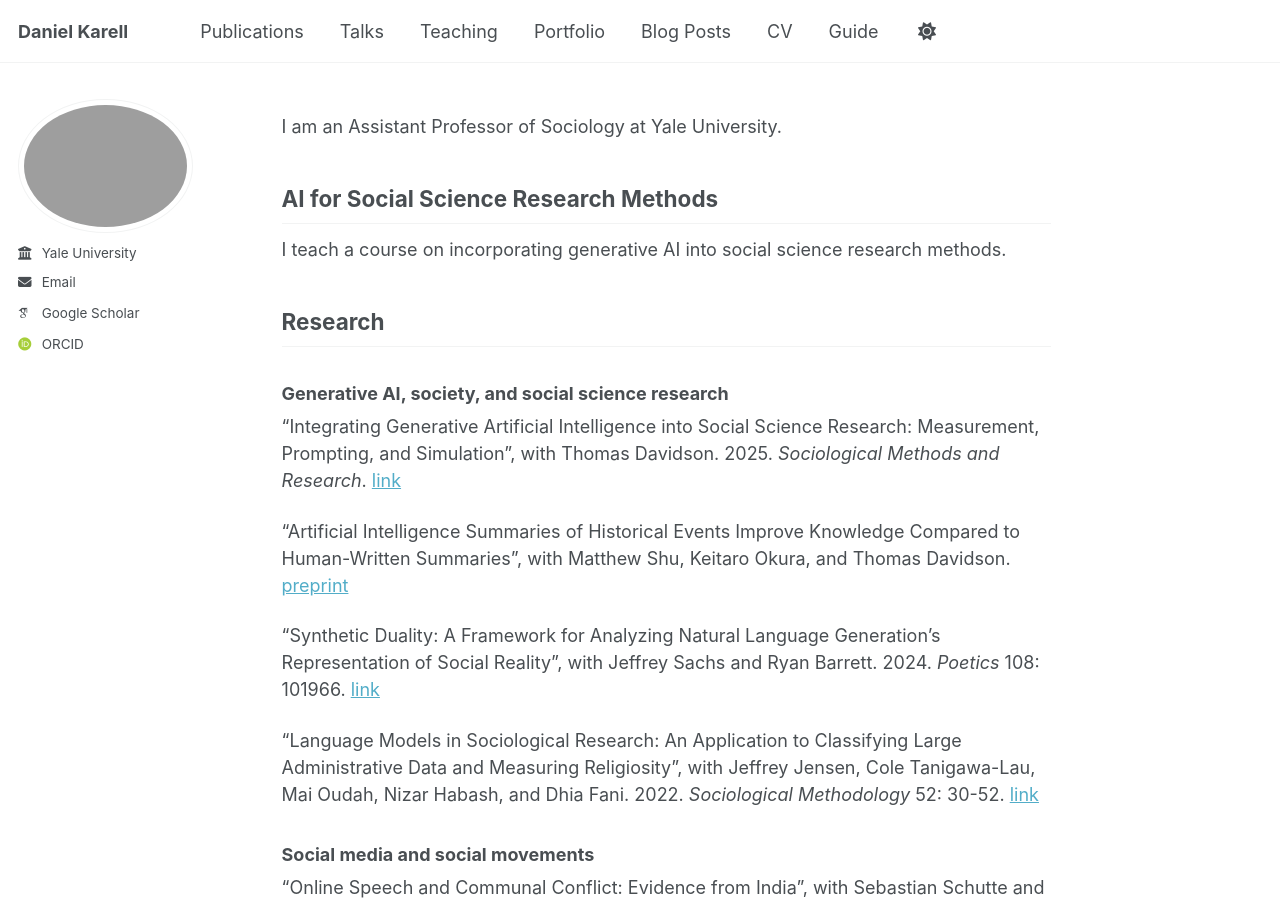
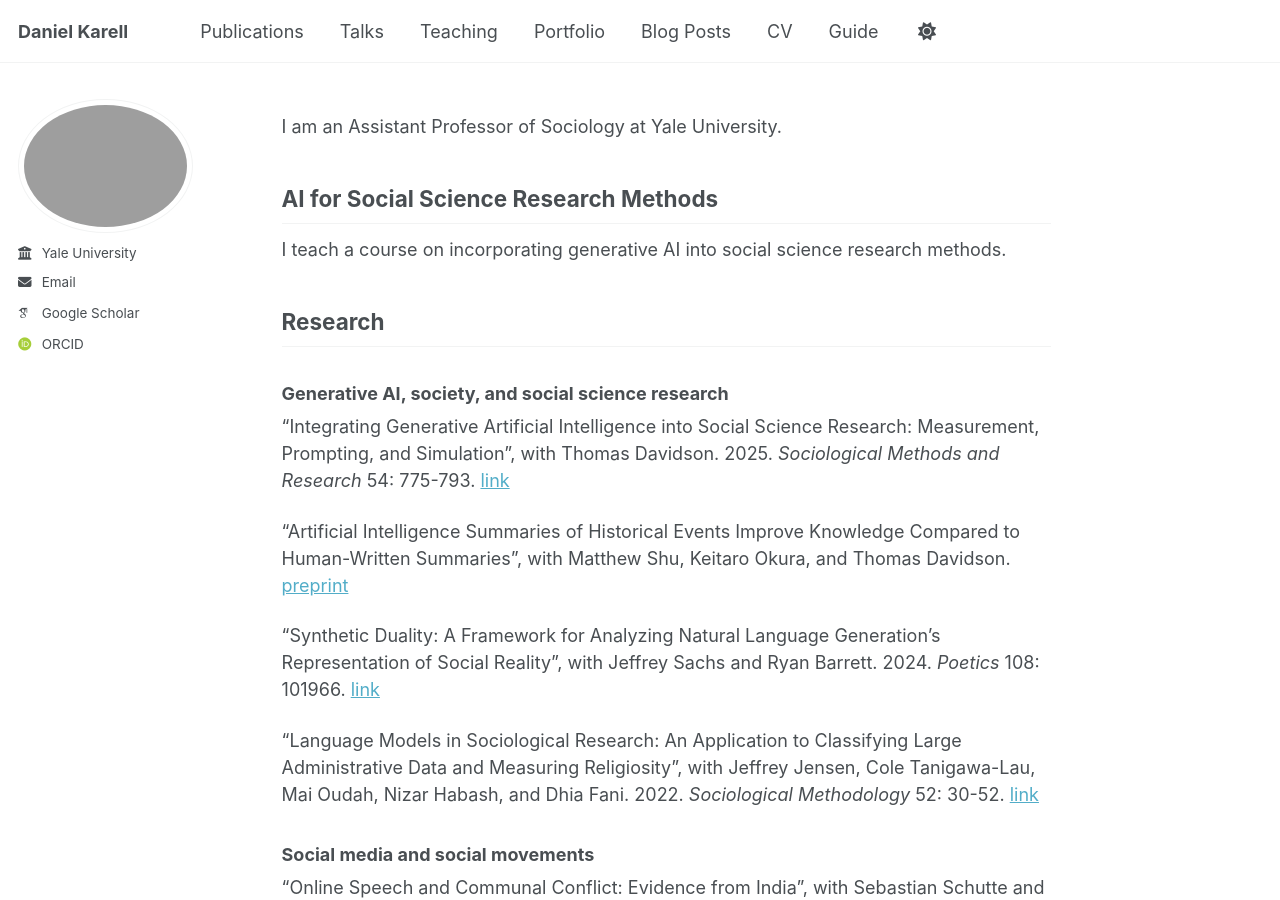
Before and after one commit to dkarell/dkarell.github.io, a Jekyll site: the page built from _pages/about.md, in a window 1280 px wide and 900 px high. Built offline with Jekyll 4.4.1, drawn with Linux system fonts in a browser that asks for light colours; some web fonts are replaced; a script that is not in the unit is left out.

Commit message:
Update about.md

```diff
--- a/_pages/about.md
+++ b/_pages/about.md
@@ -17,7 +17,7 @@ I teach a course on incorporating generative AI into social science research met
 
 ### Generative AI, society, and social science research
 
-“Integrating Generative Artificial Intelligence into Social Science Research: Measurement, Prompting, and Simulation”, with Thomas Davidson. 2025. *Sociological Methods and Research*. [link](https://journals.sagepub.com/doi/10.1177/00491241251339184)
+“Integrating Generative Artificial Intelligence into Social Science Research: Measurement, Prompting, and Simulation”, with Thomas Davidson. 2025. *Sociological Methods and Research* 54: 775-793. [link](https://journals.sagepub.com/doi/10.1177/00491241251339184)
 
 “Artificial Intelligence Summaries of Historical Events Improve Knowledge Compared to Human-Written Summaries”, with Matthew Shu, Keitaro Okura, and Thomas Davidson. [preprint](https://osf.io/preprints/socarxiv/3gsqw)
 
```
